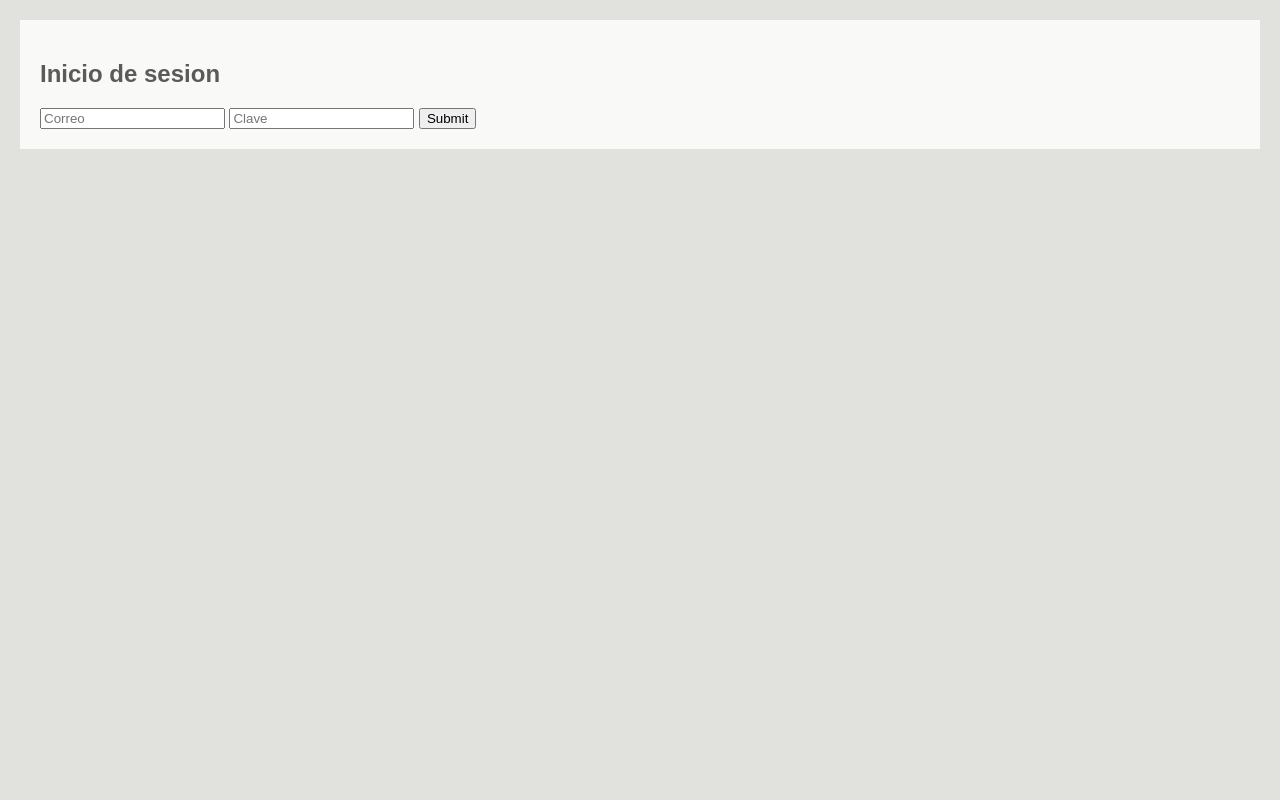
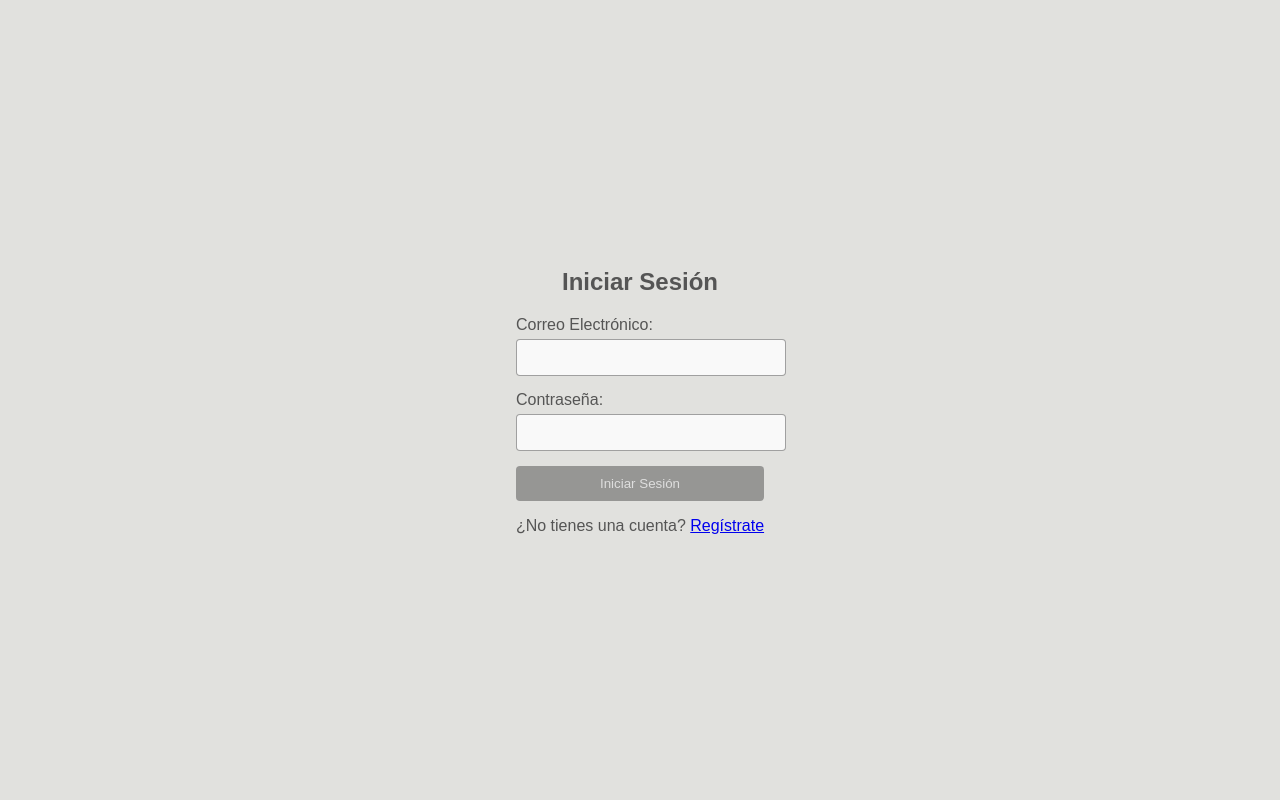
Before and after one commit to santiFie/Cedica-App, a Flask app: page /auth/ in a window 1280 px wide. Run offline with Flask 3, Linux system fonts and the light colour scheme.

Commit message:
Se agregan redirecciones entre login y register

```diff
--- a/admin/src/web/controllers/auth.py
+++ b/admin/src/web/controllers/auth.py
@@ -1,18 +1,24 @@
-from flask import Blueprint
-from flask import render_template
-from flask import request
-from flask import url_for
-from flask import redirect
-from flask import session
+from flask import Blueprint, render_template, request, url_for, redirect, session, flash
+
 from src.core import auth
 
 bp = Blueprint('auth',__name__,url_prefix="/auth")
 
 @bp.route("/register", methods=["GET", "POST"])
 def register():
+
     if request.method == "POST":
-        auth.create_user(email=request.form["email"], nickname=request.form["nickname"], password=request.form["password"])
+        user = auth.check_user(request.form["email"], request.form["password"])
+
+        if not user:
+            auth.create_user(email=request.form["email"], nickname=request.form["nickname"], password=request.form["password"])
+            return redirect(url_for("auth.login"))
+        else:
+            flash("Ya tienes una cuenta. Por favor, inicia sesión.", "info")
+
+
     return render_template("auth/register.html")
+
 
 @bp.get("/")
 def login():
--- a/admin/src/web/templates/auth/login.html
+++ b/admin/src/web/templates/auth/login.html
@@ -1,18 +1,31 @@
 {% extends "layout.html" %}
 
-{% block title %}Login{% endblock %}
+{% block title %}Iniciar Sesión{% endblock %}
 
 {% block head %}
     {{ super() }}
+    <meta name="viewport" content="width=device-width, initial-scale=1.0">
 {% endblock %}
 
 {% block content %}
-    <section>
-        <h1>Inicio de sesion</h1>
-    <form action="{{ url_for('auth.verification') }}" method="POST">
-        <input name="email" placeholder="Correo" required />
-        <input type="password" name="password" placeholder="Clave" required />
-        <input type="submit" name="Login" />
-    </form>
-    </section>
+    <div>
+        <h2>Iniciar Sesión</h2>
+        <form action="{{ url_for('auth.verification') }}" method="POST">
+            <div>
+                <label for="email">Correo Electrónico:</label>
+                <input type="email" id="email" name="email" required>
+            </div>
+            <div>
+                <label for="password">Contraseña:</label>
+                <input type="password" id="password" name="password" required>
+            </div>
+            <div>
+                <button type="submit">Iniciar Sesión</button>
+            </div>
+        </form>
+    </div>
+
+    <div>
+        <p>¿No tienes una cuenta? <a href="{{ url_for('auth.register') }}">Regístrate</a></p>
+    </div>
 {% endblock %}
--- a/admin/static/style.css
+++ b/admin/static/style.css
@@ -5,31 +5,59 @@ body {
     padding: 0;
     background-color: rgba(196, 196, 190, 0.5); /* Fondo con opacidad */
     color: rgba(50, 50, 50, 0.8); /* Texto en gris oscuro con opacidad */
+    display: flex;
+    justify-content: center;
+    align-items: center;
+    height: 100vh;
 }
 
-/* Navbar */
-div.navbar {
-    background-color: rgba(100, 100, 100, 0.6); /* Fondo gris medio con opacidad */
-    color: rgba(240, 240, 240, 0.8); /* Texto en gris claro */
-    padding: 15px;
-    text-align: center;
-    font-size: 1.2rem;
+/* Login Container */
+.login-container {
+    background-color: rgba(255, 255, 255, 0.8); /* Fondo blanco con opacidad */
+    padding: 20px;
+    border-radius: 8px;
+    box-shadow: 0 4px 8px rgba(0, 0, 0, 0.1);
+    max-width: 400px;
+    width: 100%;
 }
 
-div.navbar a {
-    color: rgba(230, 230, 230, 0.9); /* Links en gris claro con opacidad */
-    text-decoration: none;
-    padding: 10px 20px;
+h2 {
+    text-align: center;
+    margin-bottom: 20px;
+    color: rgba(50, 50, 50, 0.8); /* Título gris oscuro con opacidad */
 }
 
-div.navbar a:hover {
-    background-color: rgba(120, 120, 120, 0.7); /* Fondo de los links en gris más oscuro al pasar por encima */
+/* Form Styles */
+form div {
+    margin-bottom: 15px;
 }
 
-/* Container */
-#container {
-    margin: 20px auto;
-    max-width: 1200px;
-    padding: 20px;
-    background-color: rgba(255, 255, 255, 0.8);
+label {
+    display: block;
+    color: rgba(50, 50, 50, 0.8); /* Etiquetas en gris oscuro con opacidad */
+    margin-bottom: 5px;
 }
+
+input[type="email"],
+input[type="password"] {
+    width: 100%;
+    padding: 10px;
+    border: 1px solid rgba(100, 100, 100, 0.6); /* Borde gris medio con opacidad */
+    border-radius: 4px;
+    background-color: rgba(255, 255, 255, 0.8); /* Fondo blanco con opacidad */
+    color: rgba(50, 50, 50, 0.8); /* Texto gris oscuro */
+}
+
+button {
+    width: 100%;
+    padding: 10px;
+    background-color: rgba(100, 100, 100, 0.6); /* Botón gris medio con opacidad */
+    color: rgba(240, 240, 240, 0.8); /* Texto del botón gris claro con opacidad */
+    border: none;
+    border-radius: 4px;
+    cursor: pointer;
+}
+
+button:hover {
+    background-color: rgba(120, 120, 120, 0.7); /* Fondo más oscuro al pasar sobre el botón */
+}
```
Also changed, not shown: admin/src/web/templates/auth/register.html (+13 -0 lines).
